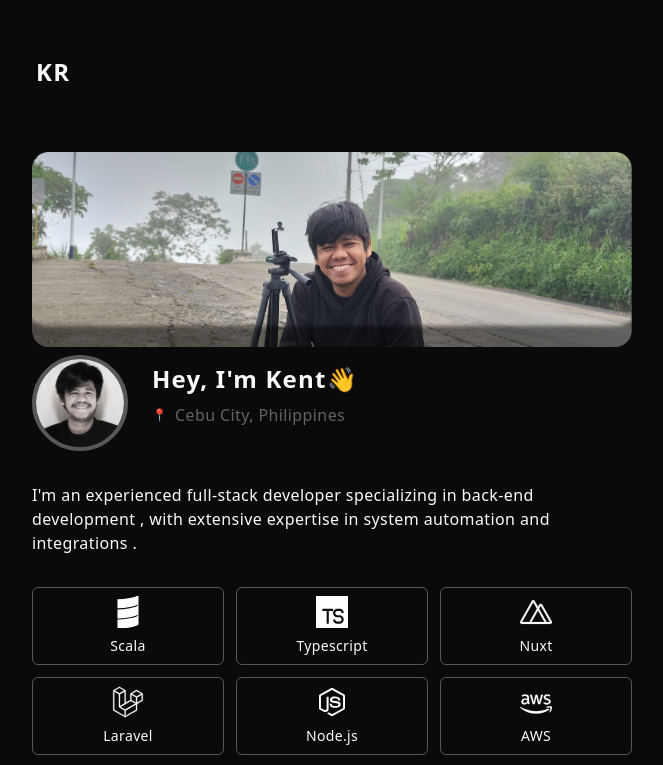
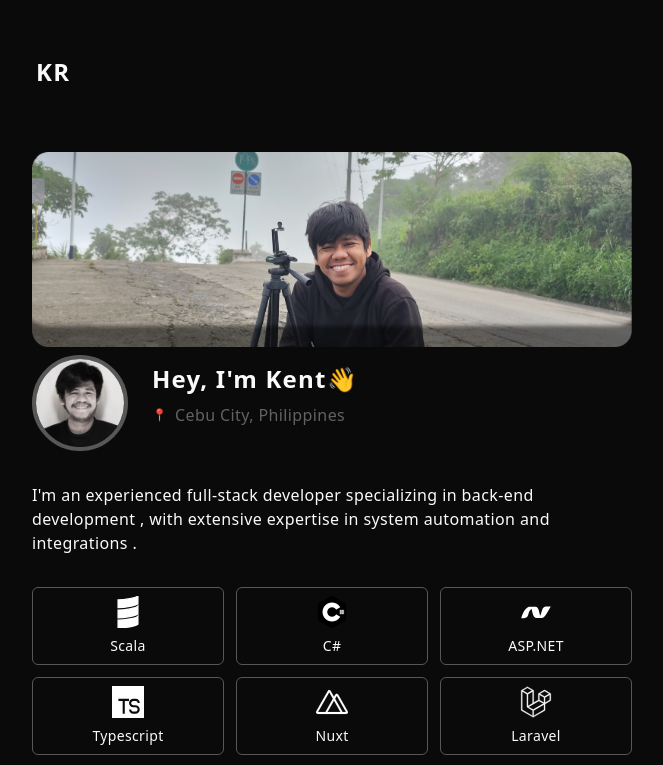
Before and after one commit to xborgkenkent/portfolio, a Vue app: page / in a window 1280 px wide. Shown: the top 765 px of the page, without its empty margins (308-971 px from the left). Built offline with nearby package versions, Linux system fonts and the light colour scheme.

Commit message:
update aboutme

```diff
--- a/src/views/AboutMe.vue
+++ b/src/views/AboutMe.vue
@@ -11,6 +11,8 @@ export interface Tech {
 
 const techs: Tech[] = [
     { name: 'Scala', icon: 'scala.svg' },
+    { name: 'C#', icon: 'c-sharp.png' },
+    { name: 'ASP.NET', icon: 'dotnet.svg' },
     { name: 'Typescript', icon: 'typescript.svg' },
     { name: 'Nuxt', icon: 'nuxt.svg' },
     { name: 'Laravel', icon: 'laravel.svg' },
```
